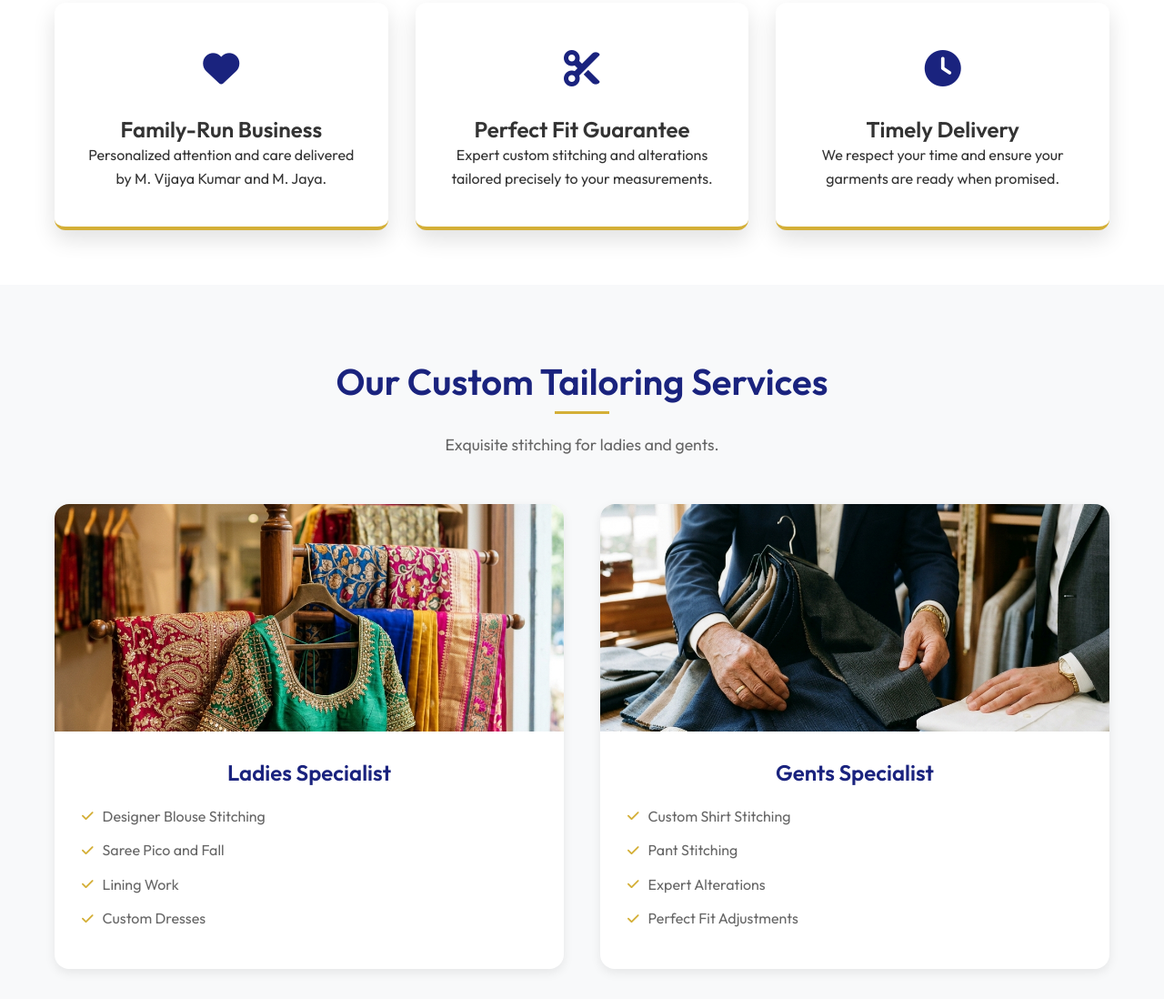
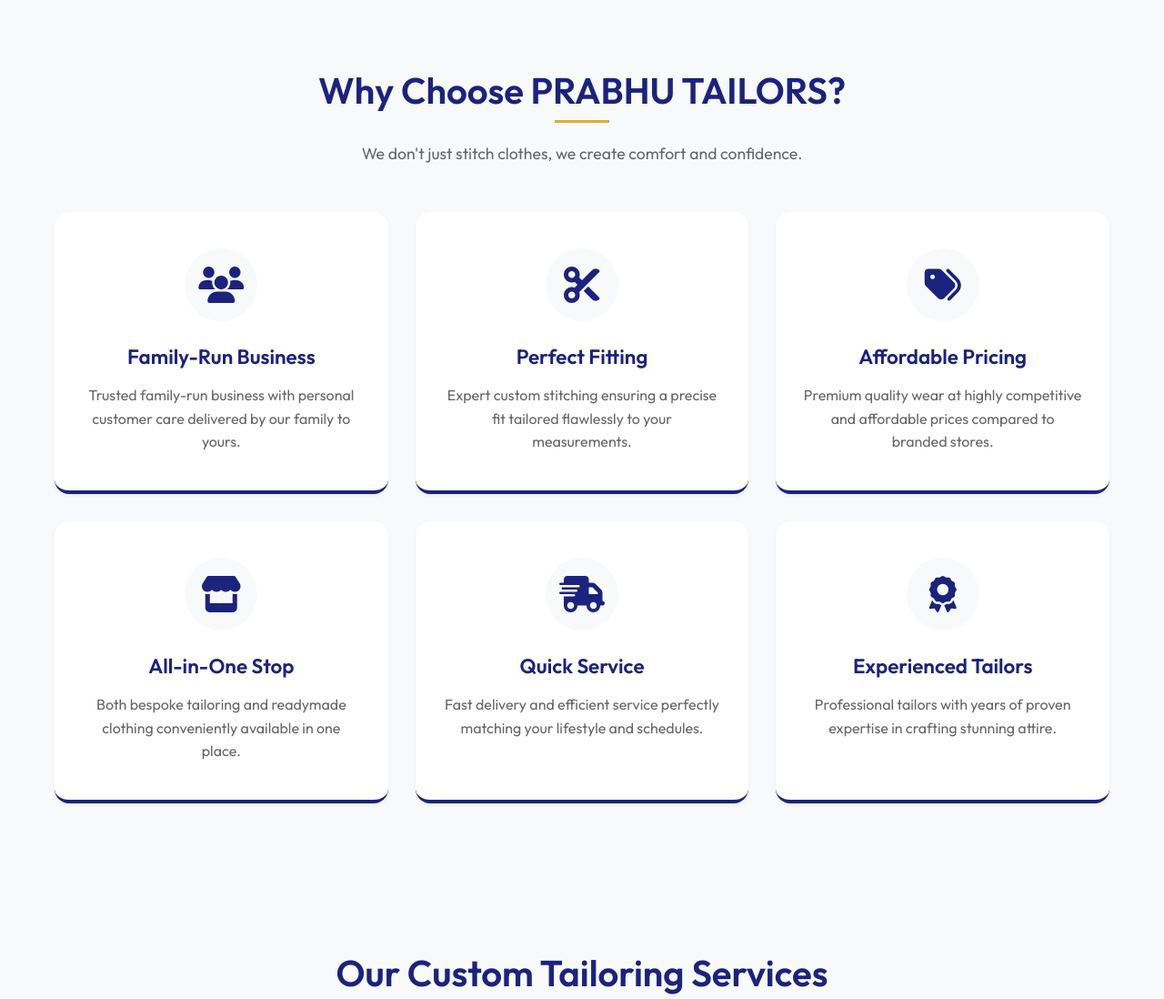
Before and after one commit to lokeshmeesala05-commits/FUTURE_FS_03, a website built with Vite: page index.html in a window 1280 px wide. Shown: the part 807-1905 px from the top of the page at 91% size. Built offline with nearby package versions, Linux system fonts and the light colour scheme.

Commit message:
feat: enhance Why Choose Us section with modern UI

```diff
--- a/index.html
+++ b/index.html
@@ -57,22 +57,44 @@
     </header>
 
     <!-- Why Choose Us Section -->
-    <section class="features">
-        <div class="container features-grid fade-in-up">
-            <div class="feature-card">
-                <div class="feature-icon"><i class="fas fa-heart"></i></div>
-                <h2>Family-Run Business</h2>
-                <p>Personalized attention and care delivered by M. Vijaya Kumar and M. Jaya.</p>
+    <section id="features" class="features section">
+        <div class="container">
+            <div class="section-header text-center fade-in-up">
+                <h2>Why Choose PRABHU TAILORS?</h2>
+                <p>We don't just stitch clothes, we create comfort and confidence.</p>
             </div>
-            <div class="feature-card">
-                <div class="feature-icon"><i class="fas fa-cut"></i></div>
-                <h2>Perfect Fit Guarantee</h2>
-                <p>Expert custom stitching and alterations tailored precisely to your measurements.</p>
-            </div>
-            <div class="feature-card">
-                <div class="feature-icon"><i class="fas fa-clock"></i></div>
-                <h2>Timely Delivery</h2>
-                <p>We respect your time and ensure your garments are ready when promised.</p>
+
+            <div class="features-grid fade-in-up">
+                <div class="feature-card">
+                    <div class="feature-icon"><i class="fas fa-users"></i></div>
+                    <h3>Family-Run Business</h3>
+                    <p>Trusted family-run business with personal customer care delivered by our family to yours.</p>
+                </div>
+                <div class="feature-card">
+                    <div class="feature-icon"><i class="fas fa-cut"></i></div>
+                    <h3>Perfect Fitting</h3>
+                    <p>Expert custom stitching ensuring a precise fit tailored flawlessly to your measurements.</p>
+                </div>
+                <div class="feature-card">
+                    <div class="feature-icon"><i class="fas fa-tags"></i></div>
+                    <h3>Affordable Pricing</h3>
+                    <p>Premium quality wear at highly competitive and affordable prices compared to branded stores.</p>
+                </div>
+                <div class="feature-card">
+                    <div class="feature-icon"><i class="fas fa-store"></i></div>
+                    <h3>All-in-One Stop</h3>
+                    <p>Both bespoke tailoring and readymade clothing conveniently available in one place.</p>
+                </div>
+                <div class="feature-card">
+                    <div class="feature-icon"><i class="fas fa-shipping-fast"></i></div>
+                    <h3>Quick Service</h3>
+                    <p>Fast delivery and efficient service perfectly matching your lifestyle and schedules.</p>
+                </div>
+                <div class="feature-card">
+                    <div class="feature-icon"><i class="fas fa-award"></i></div>
+                    <h3>Experienced Tailors</h3>
+                    <p>Professional tailors with years of proven expertise in crafting stunning attire.</p>
+                </div>
             </div>
         </div>
     </section>
--- a/style.css
+++ b/style.css
@@ -312,9 +312,8 @@ h1, h2, h3, h4, h5, h6 {
 
 /* ===== Features Section ===== */
 .features {
-    padding: 60px 0;
-    background-color: var(--bg-white);
-    margin-top: -50px;
+    padding: 80px 0;
+    background-color: var(--bg-light);
     position: relative;
     z-index: 10;
 }
@@ -323,31 +322,85 @@ h1, h2, h3, h4, h5, h6 {
     display: grid;
     grid-template-columns: repeat(3, 1fr);
     gap: 30px;
+    margin-top: 20px;
 }
 
 .feature-card {
-    background: #fff;
+    background: var(--bg-white);
     padding: 40px 30px;
-    border-radius: 12px;
-    box-shadow: var(--shadow-lg);
+    border-radius: 16px;
+    box-shadow: var(--shadow-sm);
     text-align: center;
-    transition: var(--transition);
-    border-bottom: 4px solid var(--accent-color);
+    transition: all 0.4s cubic-bezier(0.175, 0.885, 0.32, 1.275);
+    border-bottom: 4px solid var(--primary-color);
+    position: relative;
+    overflow: hidden;
+    z-index: 1;
+}
+
+.feature-card::before {
+    content: '';
+    position: absolute;
+    top: 0;
+    left: 0;
+    width: 100%;
+    height: 100%;
+    background: linear-gradient(135deg, var(--primary-light), var(--primary-dark));
+    opacity: 0;
+    z-index: -1;
+    transition: opacity 0.4s ease;
 }
 
 .feature-card:hover {
     transform: translateY(-10px);
+    box-shadow: var(--shadow-lg);
+    border-bottom-color: var(--accent-color);
+}
+
+.feature-card:hover::before {
+    opacity: 1;
 }
 
 .feature-icon {
+    width: 80px;
+    height: 80px;
+    margin: 0 auto 25px auto;
+    background: var(--bg-light);
+    border-radius: 50%;
+    display: flex;
+    align-items: center;
+    justify-content: center;
     font-size: 2.5rem;
     color: var(--primary-color);
-    margin-bottom: 20px;
+    transition: all 0.5s ease;
+    border: 2px solid transparent;
+}
+
+.feature-card:hover .feature-icon {
+    background: transparent;
+    color: var(--accent-color);
+    border-color: var(--accent-color);
+    transform: scale(1.1) rotateY(360deg);
 }
 
 .feature-card h3 {
     margin-bottom: 15px;
     color: var(--primary-color);
+    font-size: 1.4rem;
+    transition: color 0.4s ease;
+}
+
+.feature-card:hover h3 {
+    color: var(--bg-white);
+}
+
+.feature-card p {
+    color: var(--text-light);
+    transition: color 0.4s ease;
+}
+
+.feature-card:hover p {
+    color: rgba(255, 255, 255, 0.9);
 }
 
 /* ===== Services Section ===== */
```
